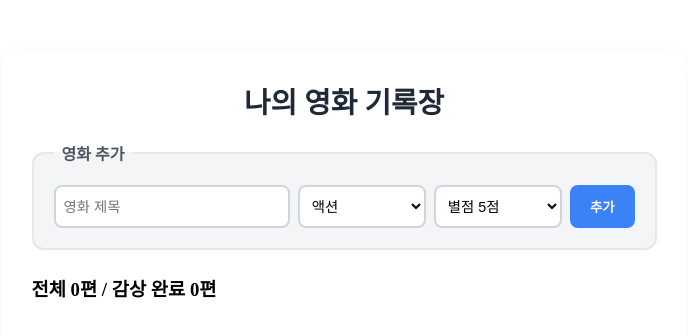
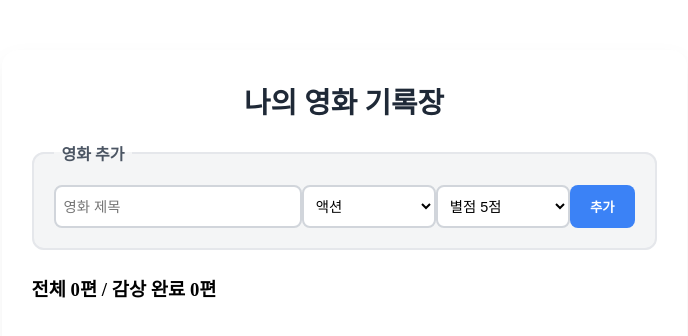
Before and after one commit to beruse2005-cloud/practice-01-movie_1, a React (Vite) app: page / in a window 1280 px wide. Shown: the top 336 px of the page, without its empty margins (296-984 px from the left). Built offline with nearby package versions, Linux system fonts and the light colour scheme.

Commit message:
스타일링 적용 최최종 완성

```diff
--- a/src/App.module.css
+++ b/src/App.module.css
@@ -45,7 +45,6 @@
 
 .form {
     display: flex;
-    gap: 8px; /* 입력 요소들 사이의 간격 추가 */
 }
 
 .input,
```
